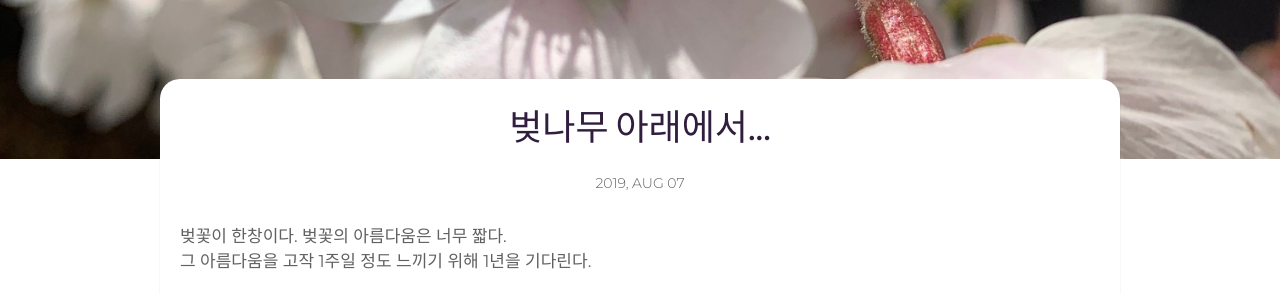
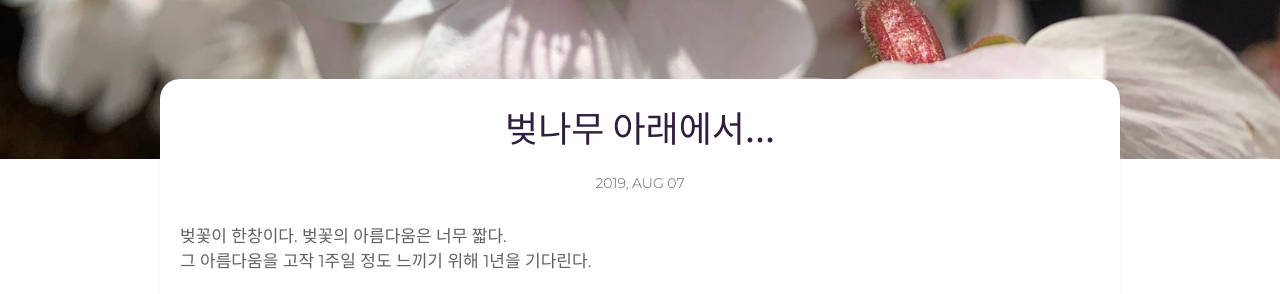
Before and after one commit to HAEZZA/HAEZZA.github.io, a Jekyll site: the page built from _posts/2019-08-07-Under-The-Cherry-Blossom-Tree.markdown, in a window 1280 px wide. Shown: the part 444-738 px from the top of the page. Built offline with Jekyll 4.4.1, drawn with Linux system fonts in a browser that asks for light colours; some web fonts are replaced; comment, search, counter and statistics services are not loaded.

Commit message:
title 폰트 수정

```diff
--- a/_includes/head.html
+++ b/_includes/head.html
@@ -22,6 +22,7 @@
 	<link href="https://fonts.googleapis.com/css?family=Nanum+Pen+Script&display=swap" rel="stylesheet">
 	<link href="https://fonts.googleapis.com/css?family=Nanum+Gothic+Coding&display=swap" rel="stylesheet">
 	<link href="https://fonts.googleapis.com/css?family=Cute+Font|Nanum+Gothic+Coding&display=swap" rel="stylesheet">
+	<link href="https://fonts.googleapis.com/css?family=Noto+Sans+KR&display=swap" rel="stylesheet">
 	<!-- Font Awesome -->
 	<link rel="stylesheet" href="{{ "/assets/fonts/font-awesome/css/font-awesome.min.css" | prepend: site.baseurl }}">
 	<!-- Styles -->
--- a/assets/css/main.css
+++ b/assets/css/main.css
@@ -1025,7 +1025,7 @@ pre {
   position: relative;
   margin-bottom: 30px; }
   .header-page h1 {
-    font-family: 'Lato', sans-serif;
+    font-family: 'Noto Sans KR', sans-serif;
     font-weight: 400;
     font-size: 36px;
     text-align: center;
--- a/assets/css/sass/parts/post-page.scss
+++ b/assets/css/sass/parts/post-page.scss
@@ -67,7 +67,7 @@
   position: relative;
   margin-bottom: 30px;
   h1 {
-    font-family: 'Lato', sans-serif;
+    font-family: 'Noto Sans KR', sans-serif;
     font-weight: 400;
     font-size: 36px;
     text-align: center;
```
